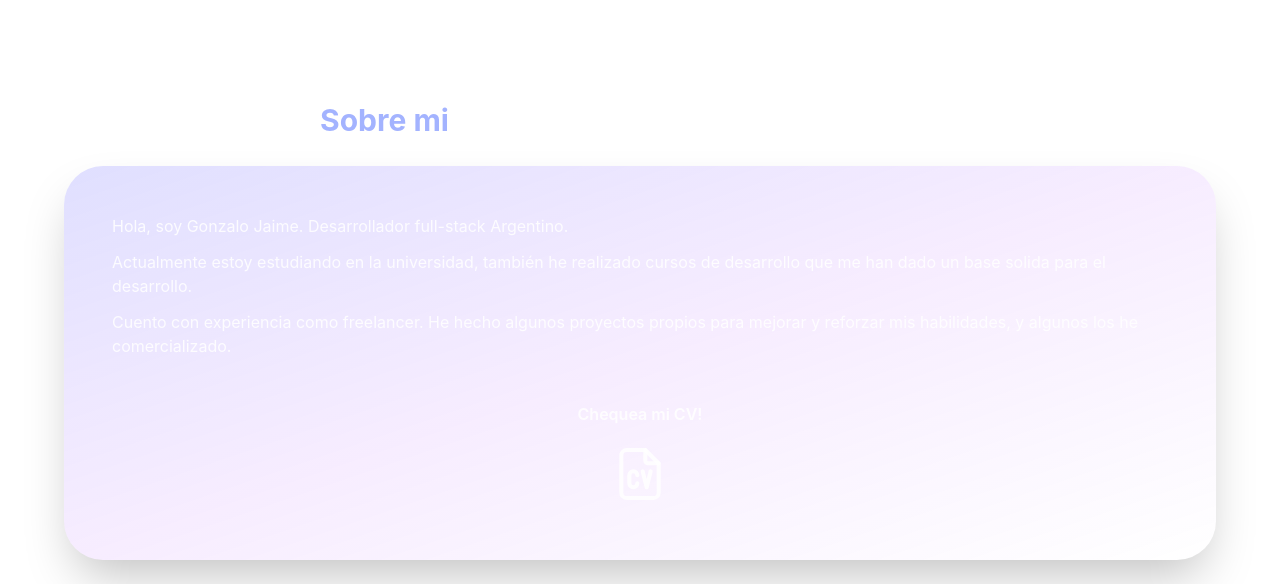
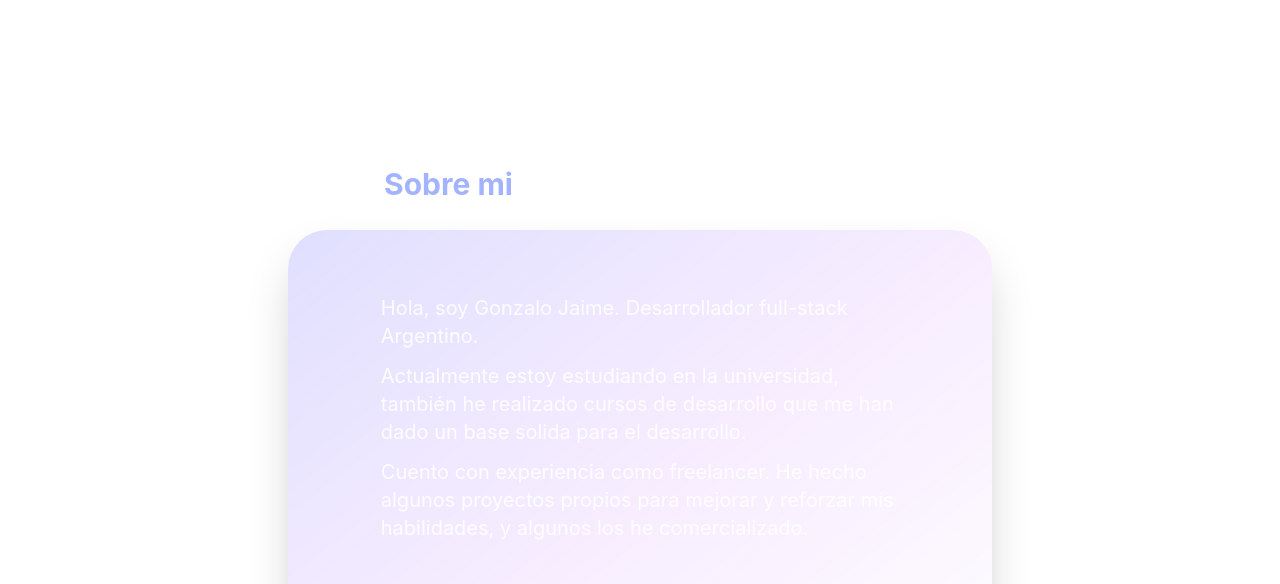
Before and after one commit to GzaJai/portfoliov2, a React (Vite) app: page / in a window 1280 px wide. Shown: the part 886-1470 px from the top of the page. Built offline with nearby package versions, Linux system fonts and the light colour scheme.

Commit message:
restyling about section

```diff
--- a/src/App.jsx
+++ b/src/App.jsx
@@ -77,7 +77,7 @@ function App() {
         </section>
 
         <main>
-          <section id='hero' className='md:pt-3 md:pb-32'>
+          <section id='hero' className='md:pt-3 md:pb-24'>
             <div className="flex w-[90%] mx-auto my-54 items-center justify-center gap-4 md:gap-24 max-sm:flex-col">
               <div className='w-60 h-60 flex items-center justify-center md:w-80 md:h-80'>
                 {!scrolled && (
@@ -109,13 +109,13 @@ function App() {
           </section>
 
         <section id='about' className='mb-48'>
-          <h3 className='w-[60%] mx-auto mb-7 font-bold text-3xl text-indigo-300 md:w-[50%]'>{t("aboutMe.title")}</h3>
-          <div className="w-[90%] mx-auto bg-linear-to-br from-indigo-500/20 via-purple-500/10 to-transparent backdrop-blur-md rounded-[39px] shadow-2xl p-12">
-            <div className='flex flex-col w-full gap-3'>
+          <h3 className='w-[60%] mx-auto mb-7 font-bold text-3xl text-indigo-300 pt-24 md:w-[40%]'>{t("aboutMe.title")}</h3>
+          <div className="w-[90%] mx-auto bg-linear-to-br from-indigo-500/20 via-purple-500/10 to-transparent backdrop-blur-md rounded-[39px] shadow-2xl p-12 md:p-16 md:w-[55%]">
+            <div className='flex flex-col w-full gap-3 mx-auto md:text-xl  md:w-[90%]'>
                 <p>{t("aboutMe.text1")}</p>
                 <p>{t("aboutMe.text2")}</p>
                 <p>{t("aboutMe.text3")}</p>
-                <p className='text-center font-semibold pt-8 pb-4'>{t("aboutMe.cvText")}</p>
+                <p className='text-center font-semibold text-2xl pt-8 pb-4'>{t("aboutMe.cvText")}</p>
               </div>
               <AnimatedLink className={'mx-auto w-full'} href={"https://drive.google.com/file/d/1redMsxAEaUpyPs-slkqpAG9fZxGjFUbX/view?pli=1"}>
                 <CV width={'64'} height={'64'} stroke={'#ffffffde'} strokeWidth={'1.5'} />
```
